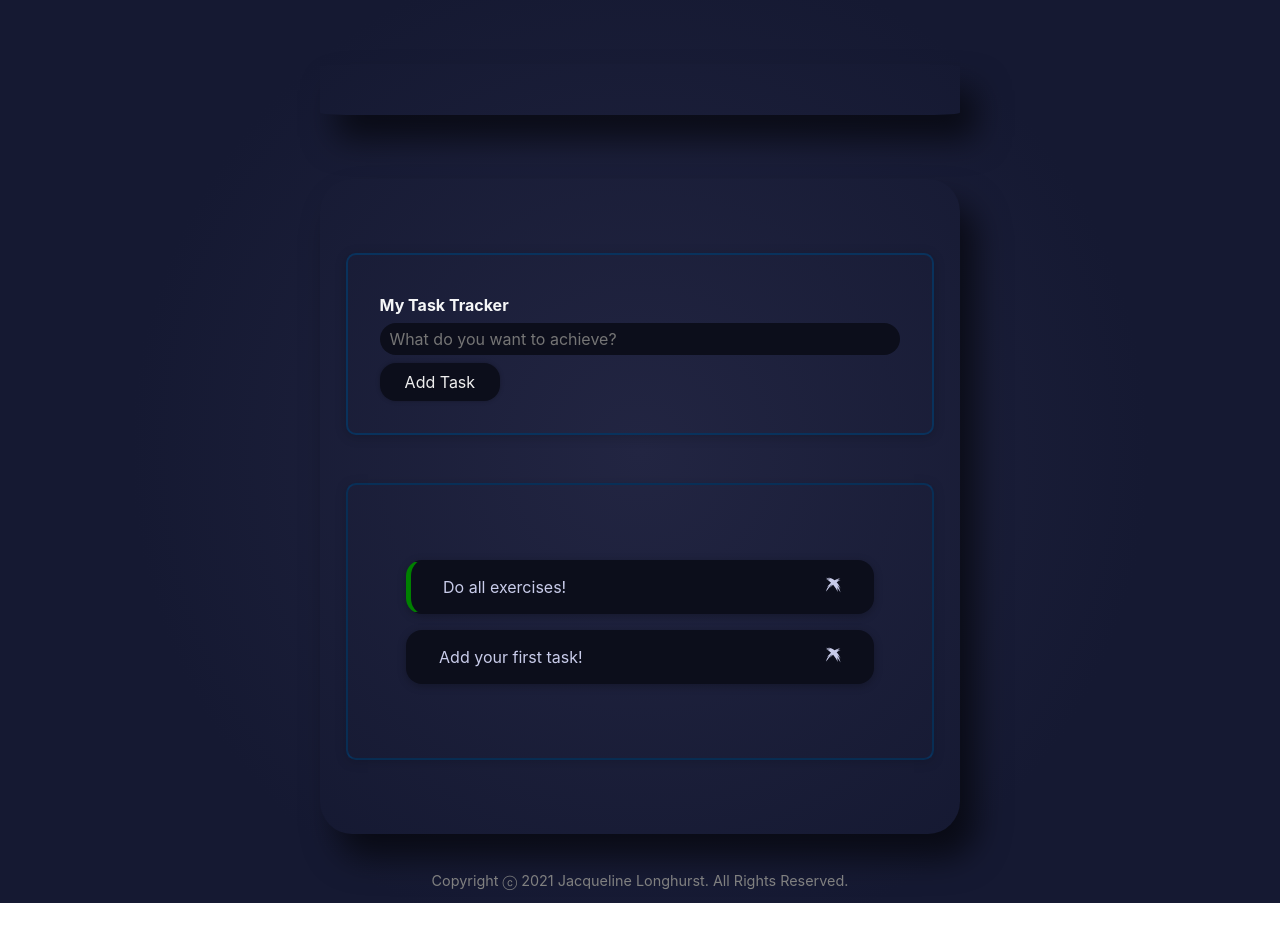
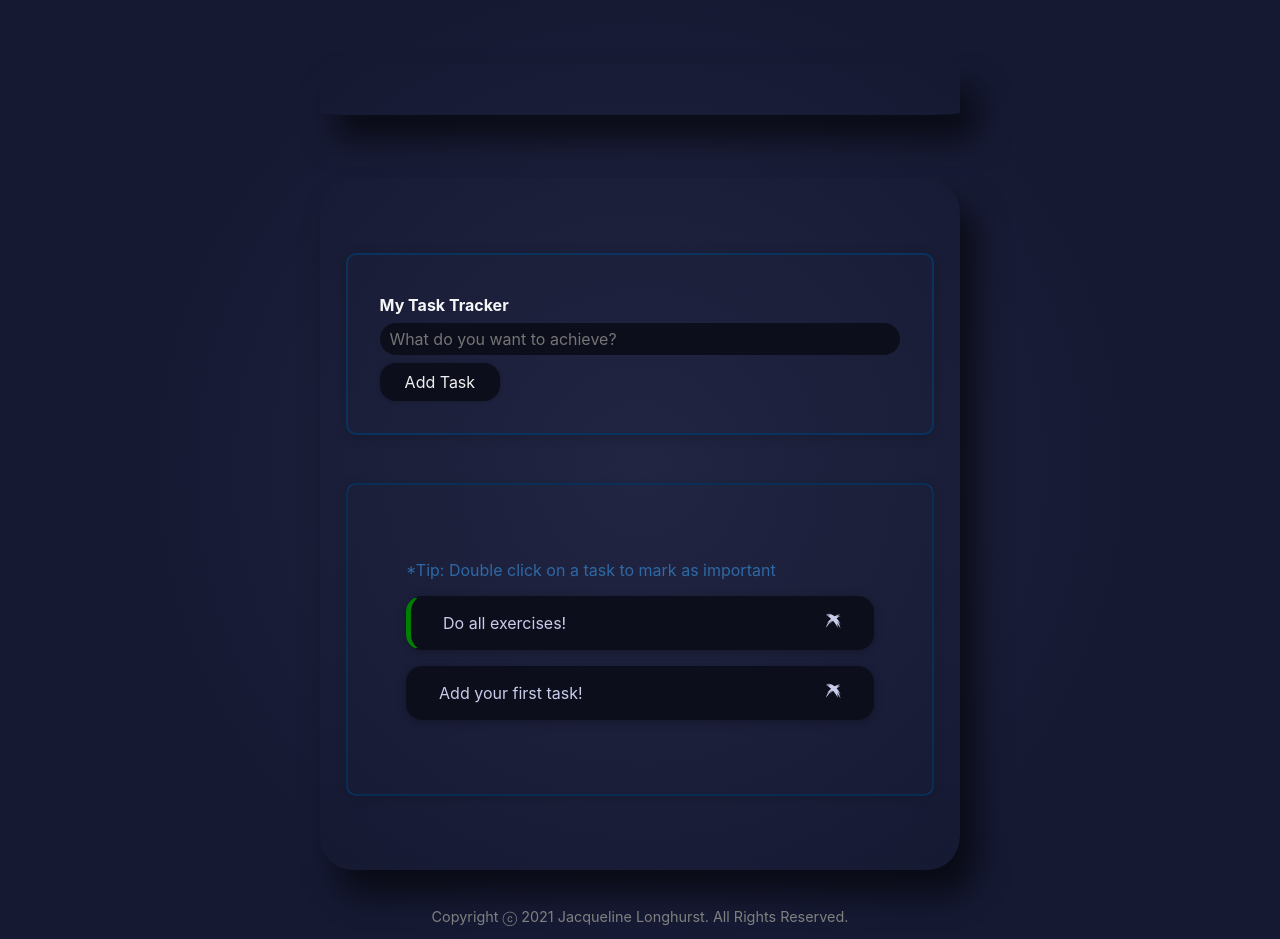
Before and after one commit to jalonghurst/motivational-task-tracker, a React (Create React App) app: page / in a window 1280 px wide. Before the commit the page ends 903 px from the top, so only its background shows below. Built offline with nearby package versions, Linux system fonts and the light colour scheme.

Commit message:
Added text to Tasklist as tip that Tasks can be double clicked to flag as important

```diff
--- a/src/components/TaskGoals/TaskList/TaskList.css
+++ b/src/components/TaskGoals/TaskList/TaskList.css
@@ -4,3 +4,7 @@
   padding: 10%;
   box-shadow: 0 2px 12px rgba(0, 0, 0, 0.2);
 }
+
+p{
+  color: #2d69a5;
+}
--- a/src/components/TaskGoals/TaskList/TaskList.js
+++ b/src/components/TaskGoals/TaskList/TaskList.js
@@ -6,6 +6,7 @@ import './TaskList.css';
 const TaskList = props => {
   return (
     <ul className="goal-list">
+      <p>*Tip: Double click on a task to mark as important</p>
       {props.items.map(goal => (
         <Task
           key={goal.id}
```
Also changed, not shown: 1 other file (tests, documents, lock files or other folders).
